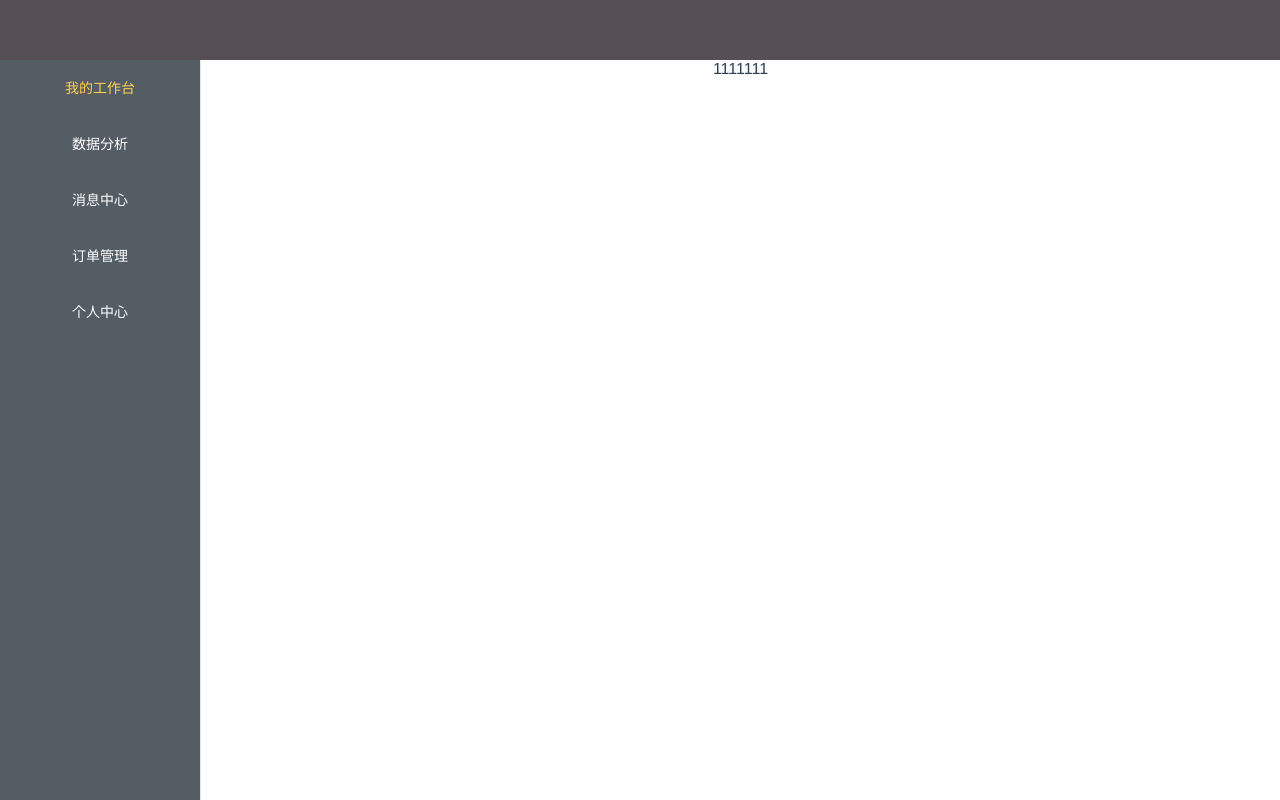
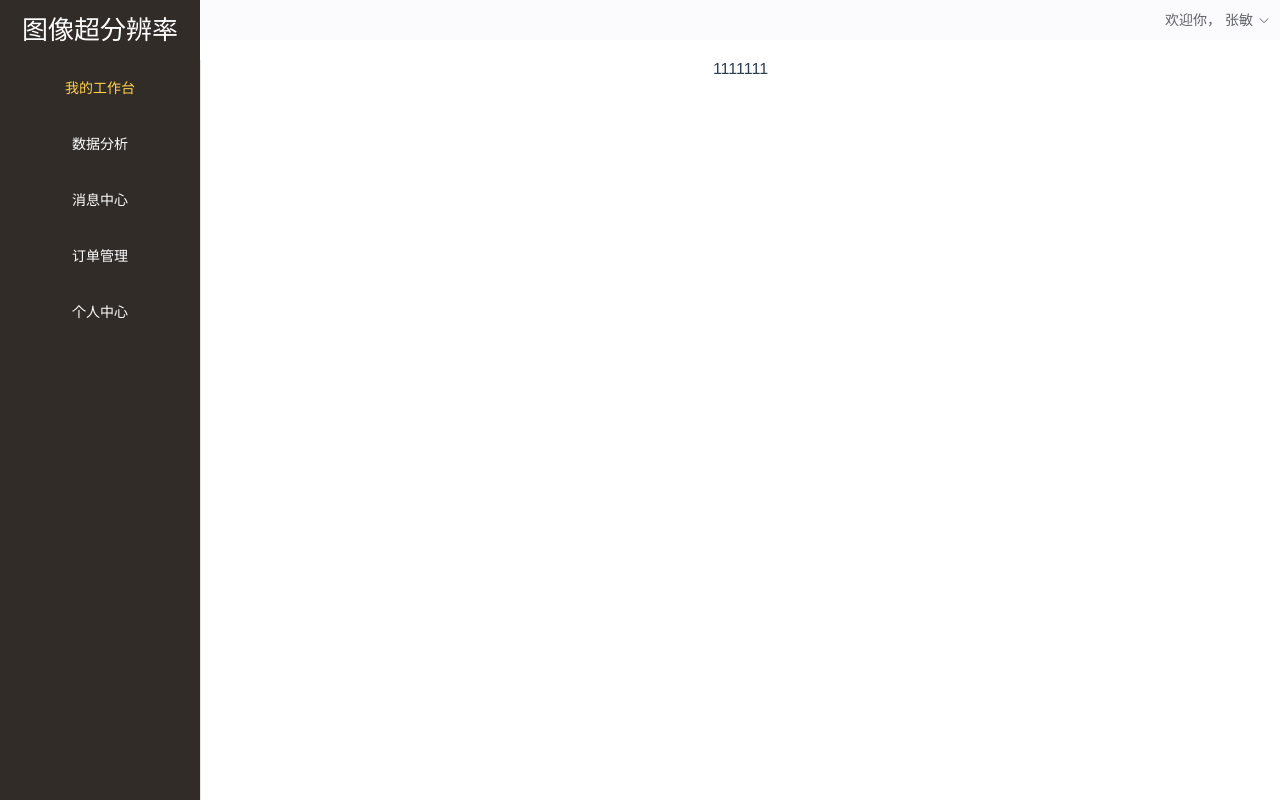
Before and after one commit to MissZMM/personalproject, a Vue app: page /#/platform in a window 1280 px wide. Built offline with nearby package versions, Linux system fonts and the light colour scheme.

Commit message:
样式修改

```diff
--- a/src/router/index.js
+++ b/src/router/index.js
@@ -28,6 +28,7 @@ const routes = [
         // this generates a separate chunk (about.[hash].js) for this route
         // which is lazy-loaded when the route is visited.
         component: () => import(/* webpackChunkName: "about" */ '../views/pages/About.vue'),
+        redirect: '/platform',
         children: [{
             path: '/platform',
             name: 'Platform',
--- a/src/views/pages/About.vue
+++ b/src/views/pages/About.vue
@@ -1,13 +1,25 @@
 <template>
   <div class="about">
-    <div class="header"></div>
+    <div class="header">
+        <div class="title">图像超分辨率</div>
+        <div class="loginInfo">
+            <el-dropdown class="drop">
+                <span class="el-dropdown-link">
+                  欢迎你， 张敏<i class="el-icon-arrow-down el-icon--right"></i>
+                </span>
+                <el-dropdown-menu slot="dropdown">
+                  <el-dropdown-item>退出登录</el-dropdown-item>
+                </el-dropdown-menu>
+            </el-dropdown>
+        </div>
+    </div>
     <div class="content">
       <el-menu
         :default-active="activeIndex"
         class="el-menu"
         mode="vertical"
         @select="handleSelect"
-        background-color="#545c64"
+        background-color="#312C28"
         text-color="#fff"
         active-text-color="#ffd04b">
         <el-menu-item index="1">我的工作台</el-menu-item>
@@ -60,9 +72,35 @@ export default {
   width: 100%;
   height: 100%;
   .header {
+      display: flex;
       width: 100%;
       height: 60px;
-      background-color: #554f55;
+      color: #FFFFFF;
+      box-sizing: border-box;
+      .title {
+          font-size: 26px;
+          width: 200px;
+          line-height: 60px;
+          background-color: #312C28;
+      }
+      .loginInfo {
+          position: relative;
+          width: calc(100% - 200px);
+          height: 40px;
+          line-height: 40px;
+          background-color: rgba(242, 237, 248, 0.3);
+          .drop {
+              position: absolute;
+              right: 10px;
+              top: 0;
+              .el-dropdown-link {
+                cursor: pointer;
+              }
+              .el-icon-arrow-down {
+                font-size: 12px;
+              }
+          }
+      }
   }
   .content {
     width: 100%;
```
